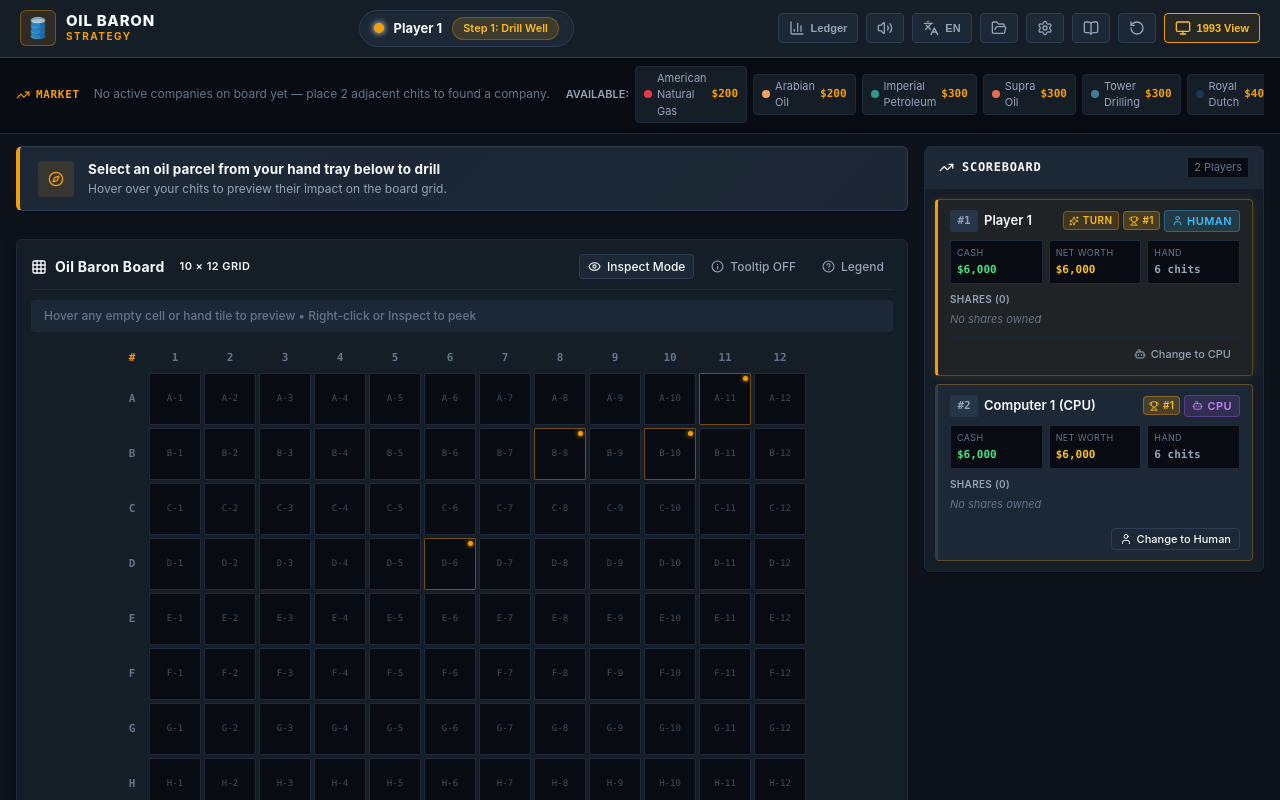
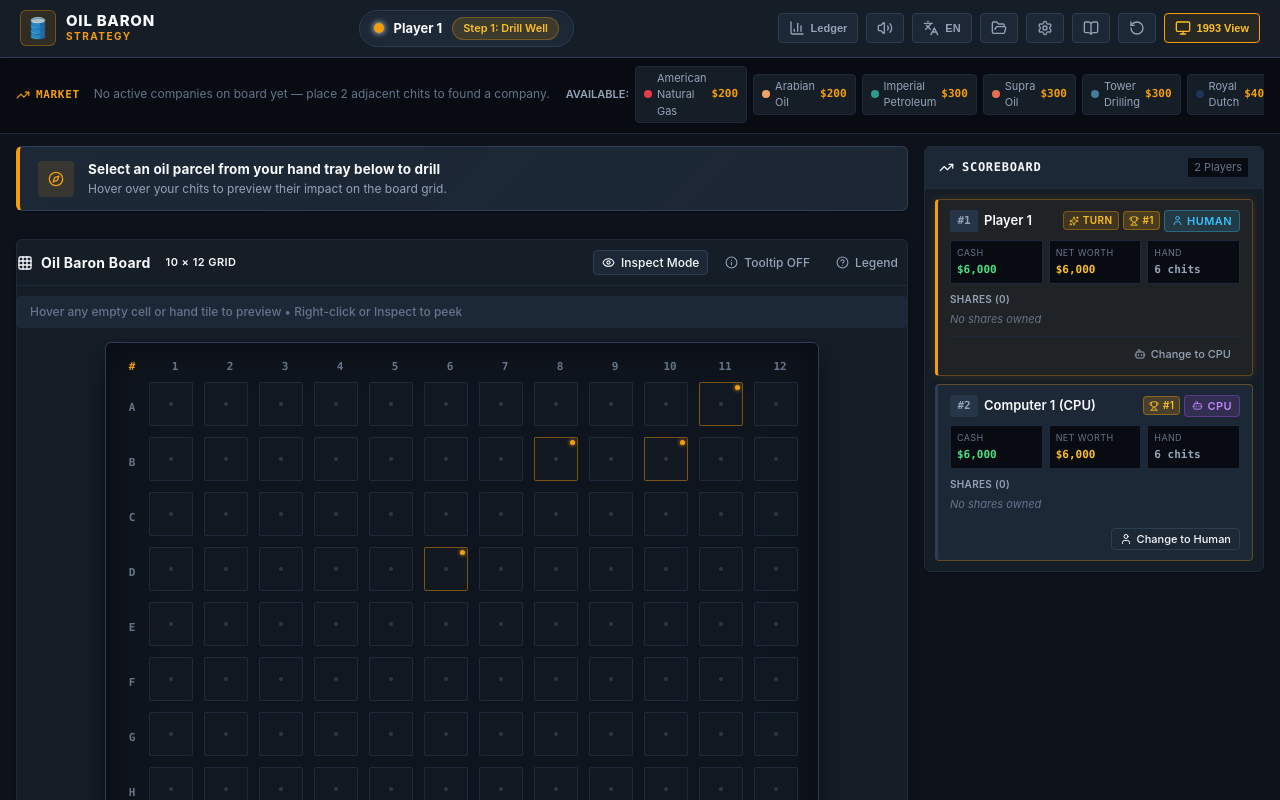
Before and after one commit to annnoo/oilbaron, a React (Vite) app in the folder webgame/: page / in a window 1280 px wide. Built offline with nearby package versions, Linux system fonts and the light colour scheme.

Commit message:
feat(ui): upgrade GameBoard into clean geological survey map with industrial wellheads

```diff
--- a/webgame/src/components/GameBoard.tsx
+++ b/webgame/src/components/GameBoard.tsx
@@ -28,6 +28,20 @@ import {
 import { TileInspector, getCompanyVisual } from './TileInspector';
 import { playClick } from '../assets/audio';
 import { useTranslation } from '../i18n';
+
+/**
+ * Standard tactical glyph mapping for corporate wellheads on the geological survey map.
+ */
+export const COMPANY_GLYPHS: Record<CompanyId, string> = {
+  american: '▲',
+  arabian: '▲',
+  imperial: '◆',
+  supra: '◆',
+  tower: '▲',
+  royal: '◆',
+  weemoco: '▲',
+  purple: '◆',
+};
 
 export interface GameBoardProps {
   /**
@@ -71,7 +85,7 @@ export interface GameBoardProps {
   interactive?: boolean;
 
   /**
-   * Whether to show coordinate labels on empty cells.
+   * Whether to show coordinate labels on empty cells. Defaults to false in survey map mode.
    */
   showCoordinates?: boolean;
 
@@ -115,7 +129,7 @@ export const GameBoard: React.FC<GameBoardProps> = ({
   previewTileCoord = null,
   playerHand = [],
   interactive = true,
-  showCoordinates = true,
+  showCoordinates = false,
   showMovePreviews = true,
   inspectedCoord: externalInspectedCoord,
   onPlaceTile,
@@ -306,7 +320,7 @@ export const GameBoard: React.FC<GameBoardProps> = ({
   };
 
   return (
-    <div className={`board-container ${className}`} role="region" aria-label={`Oil Baron ${rows}x${cols} Game Board`}>
+    <div className={`board-container survey-map-container ${className}`} role="region" aria-label={`Oil Baron ${rows}x${cols} Game Board`}>
       {/* Board Top Toolbar */}
       <div className="board-toolbar">
         <div className="toolbar-left">
@@ -416,7 +430,7 @@ export const GameBoard: React.FC<GameBoardProps> = ({
       {/* Responsive Board Grid Scroll Wrapper */}
       <div className="board-scroll-area">
         <div
-          className="board-grid"
+          className="board-grid sector-grid"
           role="grid"
           aria-label={`${rows} by ${cols} Tiles Grid`}
           style={{
@@ -488,12 +502,38 @@ export const GameBoard: React.FC<GameBoardProps> = ({
                   const companyState =
                     cell.type === 'company' ? companies[cell.companyId] : null;
 
+                  const isSafeCompany =
+                    cell.type === 'company' &&
+                    Boolean(
+                      companyState &&
+                      (companyState.isSafe || companyState.size >= safeThreshold)
+                    );
+
+                  const isTarget = Boolean(
+                    isPreviewTarget ||
+                    isSelectedHand ||
+                    (previewTileCoord && coordEquals(previewTileCoord, { row: r, col: c })) ||
+                    (cell.type === 'empty' && isHoveredCell)
+                  );
+
+                  const cellClassName = [
+                    'board-cell',
+                    cell.type,
+                    'parcel',
+                    isSafeCompany ? 'well-safe' : '',
+                    isTarget ? 'target' : '',
+                    previewClass,
+                    connectedHighlightClass,
+                    isInHand ? 'is-in-hand' : '',
+                    isSelectedHand ? 'is-selected-hand' : '',
+                  ]
+                    .filter(Boolean)
+                    .join(' ');
+
                   return (
                     <div
                       key={`cell-${r}-${c}`}
-                      className={`board-cell ${cell.type} ${previewClass} ${connectedHighlightClass} ${
-                        isInHand ? 'is-in-hand' : ''
-                      } ${isSelectedHand ? 'is-selected-hand' : ''}`}
+                      className={cellClassName}
                       style={
                         cell.type === 'company' && companyVisual
                           ? {
@@ -527,16 +567,18 @@ export const GameBoard: React.FC<GameBoardProps> = ({
                       {/* EMPTY CELL */}
                       {cell.type === 'empty' && (
                         <>
-                          {showCoordinates && (
+                          {showCoordinates ? (
                             <span className="cell-coord-label">{formatted}</span>
+                          ) : (
+                            !isTarget && <span className="parcel-guide-dot" aria-hidden="true" />
                           )}
                           {isInHand && <span className="cell-in-hand-indicator" title="In your hand" />}
-                          {isPreviewTarget && moveClassification && (
-                            <span className="cell-preview-overlay">
-                              {moveClassification.type === 'illegal_safe_merger' ? (
+                          {isTarget && (
+                            <span className="cell-preview-overlay" data-testid="target-reticle">
+                              {moveClassification?.type === 'illegal_safe_merger' ? (
                                 <Ban size={16} color="#ef4444" />
                               ) : (
-                                <Crosshair size={14} />
+                                <Crosshair size={14} className="text-gold" />
                               )}
                             </span>
                           )}
@@ -551,24 +593,32 @@ export const GameBoard: React.FC<GameBoardProps> = ({
                         </div>
                       )}
 
-                      {/* COMPANY TILE */}
-                      {cell.type === 'company' && companyVisual && (
-                        <div className="company-tile-content">
-                          <span className="tile-coord-micro">{formatted}</span>
-                          <span className="tile-company-initials">
-                            {companyVisual.shortCode}
-                          </span>
+                      {/* COMPANY WELLHEAD TILE */}
+                      {cell.type === 'company' && companyVisual && (() => {
+                        const glyph =
+                          COMPANY_GLYPHS[cell.companyId] ??
+                          (companyState?.tier === 'mid' ? '◆' : '▲');
+                        const initial = companyVisual.initials;
+
+                        return (
+                          <div
+                            className={`well ${cell.companyId} ${isSafeCompany ? 'safe' : ''}`}
+                            data-testid={`well-${cell.companyId}`}
+                          >
+                            <span className="well-glyph">{glyph}</span>
+                            <span className="well-initial">{initial}</span>
                             {companyState && (
-                            <span className="tile-size-badge">
+                              <span className="tile-size-badge" title={`Chain size: ${companyState.size}`}>
                                 {companyState.size >= safeThreshold ? (
-                                <ShieldCheck size={9} />
+                                  <ShieldCheck size={8} />
                                 ) : (
                                   companyState.size
                                 )}
                               </span>
                             )}
                           </div>
-                      )}
+                        );
+                      })()}
 
                       {/* DISCARDED CELL */}
                       {cell.type === 'discarded' && (
@@ -579,7 +629,6 @@ export const GameBoard: React.FC<GameBoardProps> = ({
                       )}
                     </div>
                   );
-
                 })}
               </React.Fragment>
             );
```
Also changed, not shown: 1 other file (tests, documents, lock files or other folders). Lines whose indentation alone changed are shown as unchanged.
